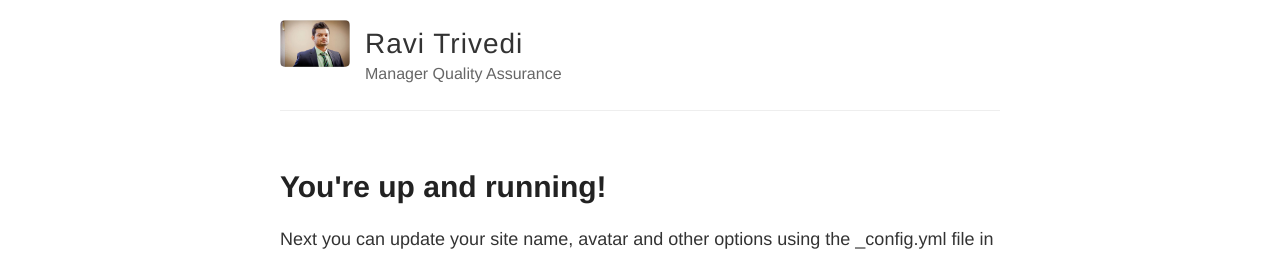
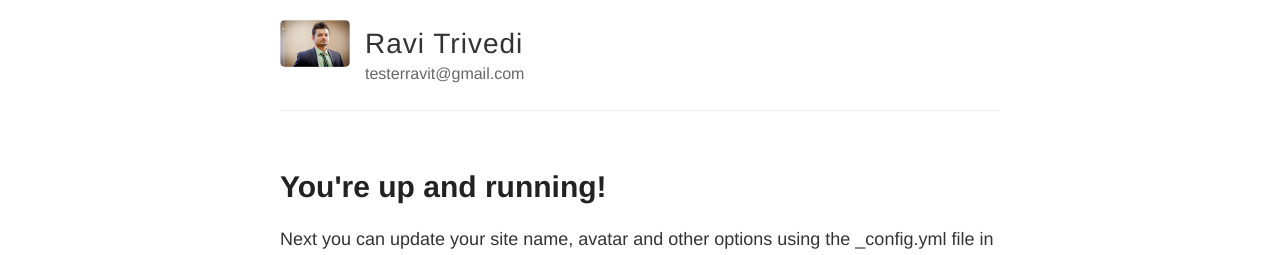
Before and after one commit to TesterRavi/TesterRavi.github.io, a Jekyll site: the page built from index.html, in a window 1280 px wide. Shown: the top 255 px of the page. Built offline with Jekyll 4.4.1, drawn with Linux system fonts in a browser that asks for light colours; Markdown is read by kramdown in place of the engine named in the settings.

Commit message:
updated _config

```diff
--- a/_config.yml
+++ b/_config.yml
@@ -7,6 +7,8 @@
 
 # Short bio or description (displayed in the header)
 description: Manager Quality Assurance
+description: 310-343-9796
+description: testerravit@gmail.com
 
 # URL of your avatar or profile pic (you could use your GitHub profile pic)
 avatar: https://raw.githubusercontent.com/TesterRavi/TesterRavi.github.io/master/images/jekyll-logo.png
```
